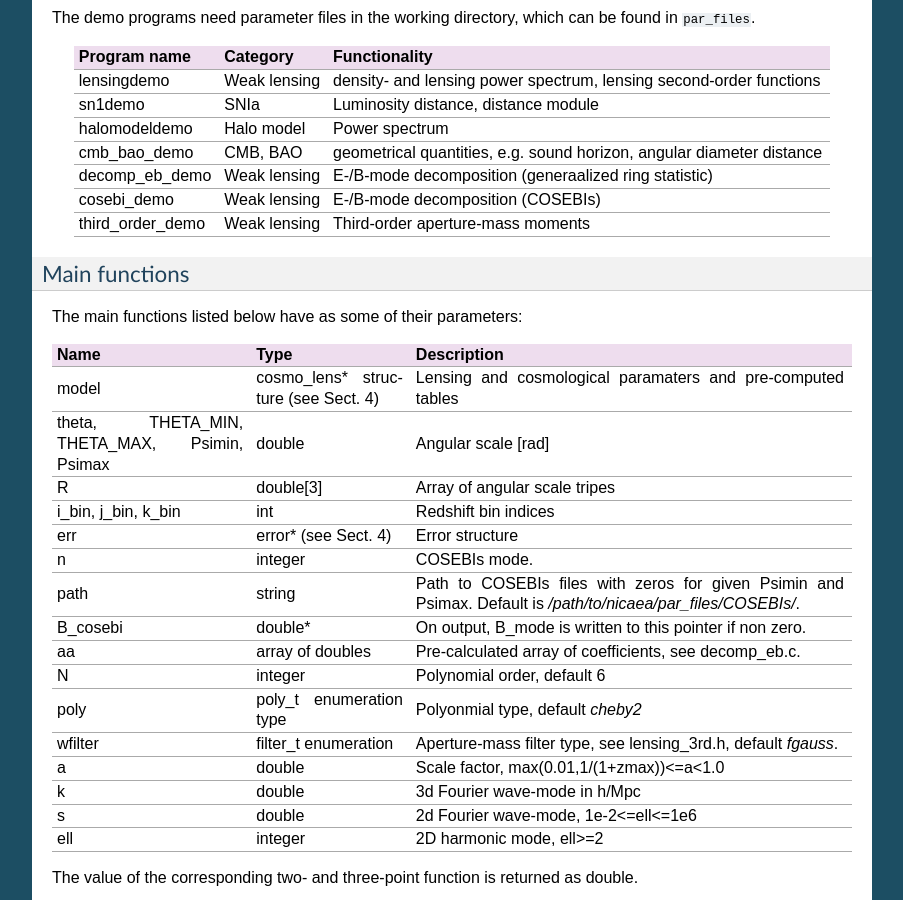
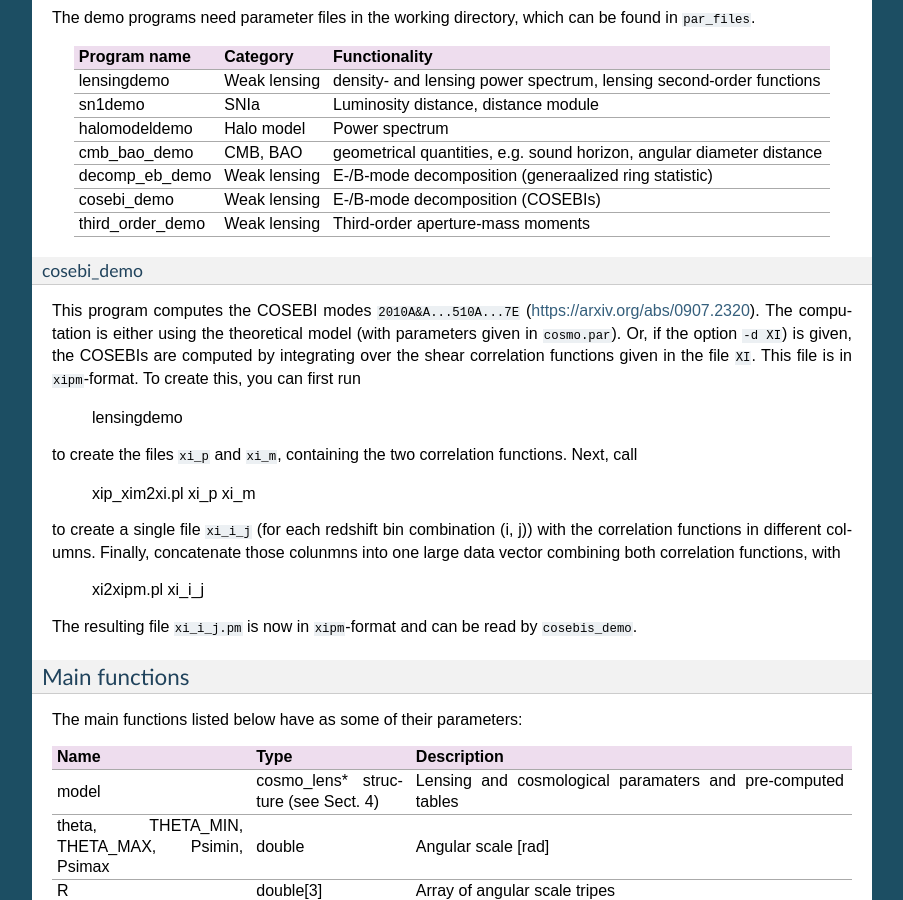
Before and after one commit to CosmoStat/nicaea, a Sphinx documentation site: the page built from docs/nicaea.rst, in a window 1280 px wide and 900 px high, scrolled down 1744 px. Shown: the whole window, without its empty margins (198-1101 px from the left). Built offline with Sphinx 7.4.7, drawn with Linux system fonts in a browser that asks for light colours; formulas are drawn with MathJax 3; the version number could not be read and is left out; cross-references to code outside the pages are shown as plain code; some of the changed text lies outside the part shown.

Commit message:
Added description of cosebi_demo

```diff
--- a/docs/nicaea.rst
+++ b/docs/nicaea.rst
@@ -123,6 +123,28 @@ found in ``par_files``.
 +------------------------+--------------+-----------------------------------------------------------------------+
 | third_order_demo	 | Weak lensing | Third-order aperture-mass moments					|
 +------------------------+--------------+-----------------------------------------------------------------------+
+
+cosebi_demo
+^^^^^^^^^^^
+
+This program computes the COSEBI modes :cite:`2010A&A...510A...7E` (https://arxiv.org/abs/0907.2320). The computation
+is either using the theoretical model (with parameters given in ``cosmo.par``). Or, if the option ``-d XI``) is given,
+the COSEBIs are computed by integrating over the shear correlation functions given in the file ``XI``.  This file
+is in ``xipm``-format. To create this, you can first run
+
+        lensingdemo
+
+to create the files ``xi_p`` and ``xi_m``, containing the two correlation functions.
+Next, call
+
+        xip_xim2xi.pl xi_p xi_m
+
+to create a single file ``xi_i_j`` (for each redshift bin combination (i, j)) with the correlation functions in different columns.
+Finally, concatenate those colunmns into one large data vector combining both correlation functions, with
+
+        xi2xipm.pl xi_i_j
+
+The resulting file ``xi_i_j.pm`` is now in ``xipm``-format and can be read by ``cosebis_demo``.
 
 
 Main functions
```
Also changed, not shown: other parts of docs/nicaea.rst (+1 -1 lines).
